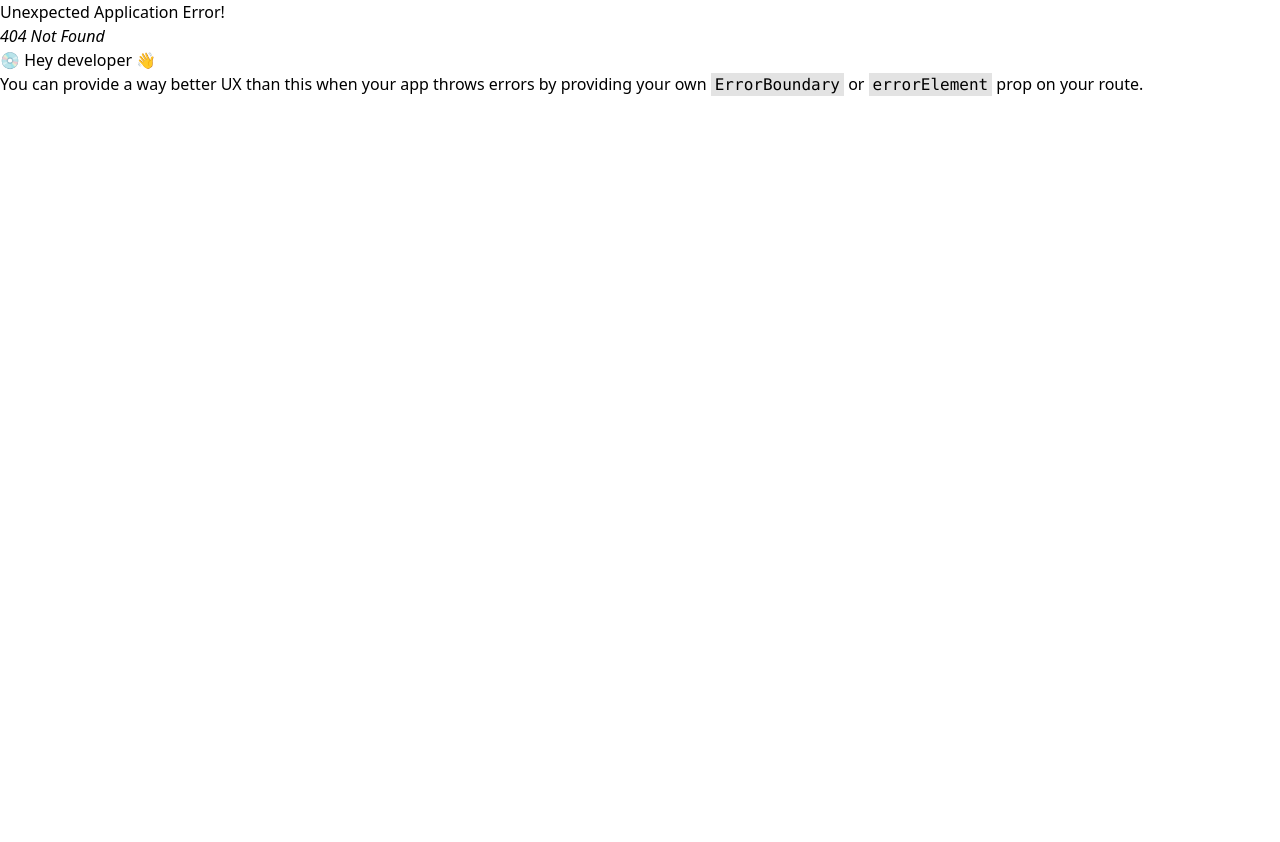
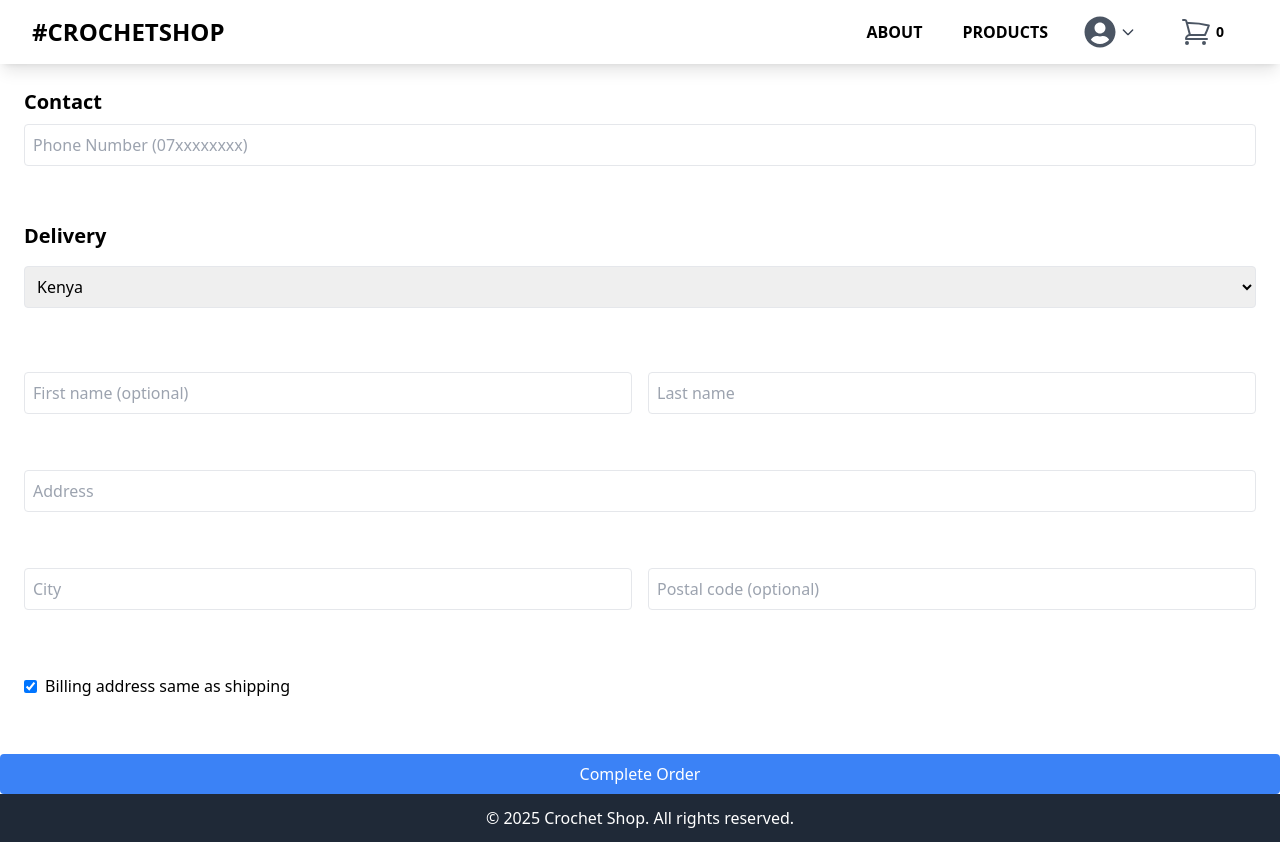
Before and after one commit to Serah-bobo/E-commerce-project, a React (Create React App) app in the folder frontend/: page /checkout in a window 1280 px wide. Before the commit this address had no page. Before the commit the page ends 800 px from the top, so only its background shows below. Built offline with nearby package versions, Linux system fonts and the light colour scheme.

Commit message:
checkout

```diff
--- a/frontend/src/App.tsx
+++ b/frontend/src/App.tsx
@@ -17,6 +17,7 @@ import Products, {loader as productLoader} from "Pages/Products";
 import Profile from "Components/Profile";
 import Cart from "Pages/Cart";
 import OrdersPage from "Pages/Orders";
+import CheckoutPage from "Pages/CheckoutPage";
 const ProtectedRoute = ({ children }: { children: JSX.Element }) => {
   const isLoggedIn = localStorage.getItem("loggedin") === "true";
   return isLoggedIn ? children : <Navigate to="/signup" replace />;
@@ -40,6 +41,7 @@ const App = () => {
 
         <Route path="profile" element={<Profile />}/>
         <Route path="orders" element={<OrdersPage />} />
+        <Route path="checkout" element={<CheckoutPage />}/>
       </Route>
 
         {/* Admin Routes */}
--- /dev/null
+++ b/frontend/src/Pages/CheckoutPage.tsx
@@ -0,0 +1,168 @@
+import { useForm } from 'react-hook-form';
+import { useState } from 'react';
+//details interface
+interface formData{
+    phone:string;
+    firstName?:string;
+    lastName:string;
+    address:string;
+    postalCode?:string;
+    country:string;
+    city:string;
+    billAddress?:string;
+}
+
+const CheckoutPage = () => {
+        const {
+            reset,
+            handleSubmit,
+            register,
+            setValue,
+            formState:{errors,isSubmitting}
+        }=useForm<formData>({
+            defaultValues:{
+                country:"Kenya"
+            },
+            mode:"onTouched"
+        })
+        const [sameBilling,setSameBilling]=useState(true);
+        //handle submit function
+        const onSubmit=async(data:formData)=>{
+            console.log("data",data)
+            await new Promise((resolve)=>
+                setTimeout(resolve,2000))
+            reset();
+        }
+  return (
+   <>
+    <div className="p-6">
+         {/*phone*/}
+            <h2 className="mb-2 text-xl font-semibold">Contact</h2>
+      <input
+        {...register("phone",
+            { required: "Phone number is required",
+                pattern:
+                { value: /^07\d{8}$/,
+                 message: "Invalid phone number" } })}
+                 type="text"
+                placeholder="Phone Number (07xxxxxxxx)"
+                className="w-full p-2 mb-1 border rounded"
+      />
+      {errors.phone && <p className="text-sm text-red-500">{errors.phone.message}</p>}
+        </div>
+                 {/*country*/}
+                 <div className='p-6'>
+                 <h2 className="mt-1 mb-4 text-xl font-semibold">Delivery</h2>
+                    <select {...register("country")}
+                    className="w-full p-2 mb-4 border rounded">
+                    <option value="Kenya">Kenya</option>
+                    </select>
+                 </div>
+
+            {/*name*/}
+            <div className="grid grid-cols-2 gap-4 p-6">
+        <input {...register("firstName")}
+        type="text" placeholder="First name (optional)"
+        className="p-2 border rounded" />
+        <input {...register("lastName",
+             { required: "Last name is required" })}
+             type="text" placeholder="Last name"
+             className="p-2 border rounded" />
+      </div>
+      {errors.lastName && <p className="text-sm text-red-500">{errors.lastName.message}</p>}
+            {/*address*/}
+            <div className='p-6'>
+            <input {...register("address",
+                { required: "Address is required" })}
+                 type="text" placeholder="Address"
+                 className="w-full p-2 my-2 border rounded" />
+            {errors.address && <p className="text-sm text-red-500">{errors.address.message}</p>}
+            </div>
+
+                {/*address*/}
+                <div className="grid grid-cols-2 gap-4 p-6">
+                <input {...register("city",
+                    { required: "City is required" })}
+                    type="text" placeholder="City"
+                    className="p-2 border rounded" />
+                <input {...register("postalCode")}
+                 type="text"
+                 placeholder="Postal code (optional)"
+                  className="p-2 border rounded" />
+            </div>
+            {errors.city && <p className="text-sm text-red-500">{errors.city.message}</p>}
+                    {/*billing*/}
+                    <label className="flex items-center p-6 my-4">
+                    <input
+                    type="checkbox"
+                    className="mr-2"
+                    onChange={() => {
+                        setSameBilling(!sameBilling);
+                        if (!sameBilling) setValue("billAddress", "");
+                    }}
+                    checked={sameBilling}
+                    />
+                    Billing address same as shipping
+                </label>
+                    {/*billing grid*/ }
+                    {!sameBilling && (
+                    <div>
+                    <h2 className="mb-4 text-xl font-semibold">Billing Address</h2>
+                     {/*country*/}
+                 <div className='p-6 mt-1'>
+                 <h2 className="mb-4 text-xl font-semibold">Delivery</h2>
+                    <select {...register("country")}
+                    className="w-full p-2 mb-4 border rounded">
+                    <option value="Kenya">Kenya</option>
+                    </select>
+                 </div>
+             {/*name*/}
+             <div className="grid grid-cols-2 gap-4 p-6">
+        <input {...register("firstName")}
+        type="text" placeholder="First name (optional)"
+        className="p-2 border rounded" />
+        <input {...register("lastName",
+             { required: "Last name is required" })}
+             type="text" placeholder="Last name"
+             className="p-2 border rounded" />
+      </div>
+      {errors.lastName && <p className="text-sm text-red-500">{errors.lastName.message}</p>}
+            {/*address*/}
+            <div className='p-6'>
+            <input {...register("address",
+                { required: "Address is required" })}
+                 type="text" placeholder="Address"
+                 className="w-full p-2 my-2 border rounded" />
+            {errors.address && <p className="text-sm text-red-500">{errors.address.message}</p>}
+            </div>
+
+                {/*address*/}
+                <div className="grid grid-cols-2 gap-4 p-6">
+                <input {...register("city",
+                    { required: "City is required" })}
+                    type="text" placeholder="City"
+                    className="p-2 border rounded" />
+                <input {...register("postalCode")}
+                 type="text"
+                 placeholder="Postal code (optional)"
+                  className="p-2 border rounded" />
+            </div>
+            {errors.city && <p className="text-sm text-red-500">{errors.city.message}</p>}
+                    </div>
+                )}
+
+            <button
+                onClick={handleSubmit(onSubmit)}
+                className="w-full p-2 mt-4 text-white bg-blue-500 rounded disabled:opacity-50"
+                disabled={isSubmitting}
+            >
+                {isSubmitting ? "Processing..." : "Complete Order"}
+            </button>
+   </>
+
+
+
+  )
+}
+
+export default CheckoutPage
```
Also changed, not shown: frontend/src/Pages/CheckOut.tsx (deleted).
